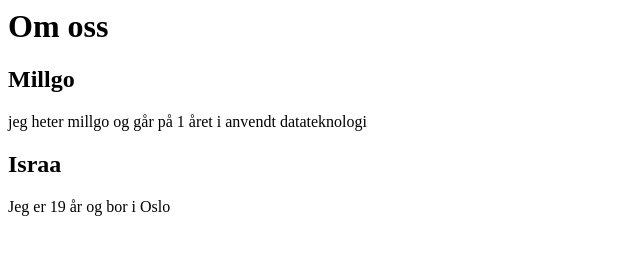
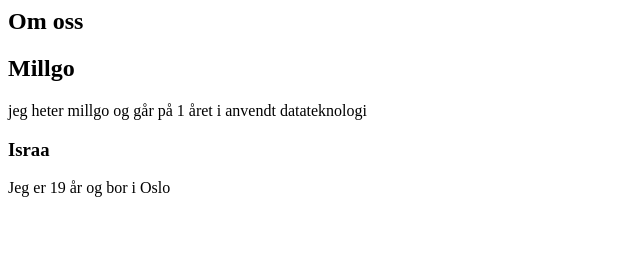
Before and after one commit to Millgo01/IM, a plain HTML site: page index.html in a window 1280 px wide. Shown: the whole page, without its empty margins (0-640 px from the left). Drawn offline with Linux system fonts and the light colour scheme.

Commit message:
jeg har endret

```diff
--- a/index.html
+++ b/index.html
@@ -1,5 +1,5 @@
-<h1>Om oss</h1>
+<h2>Om oss</h2>
 <h2>Millgo</h2>
 <p> jeg heter millgo og går på 1 året i anvendt datateknologi</p>
-<h2>Israa</h2>
+<h3>Israa</h3>
 <p>Jeg er 19 år og bor i Oslo</p>
```
